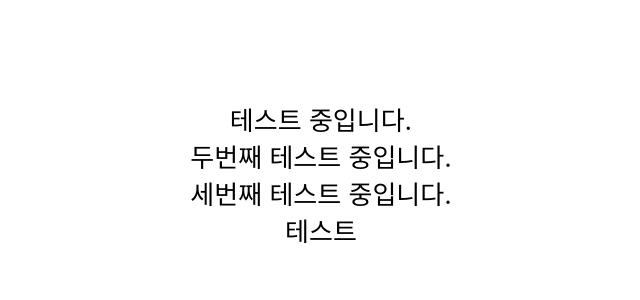
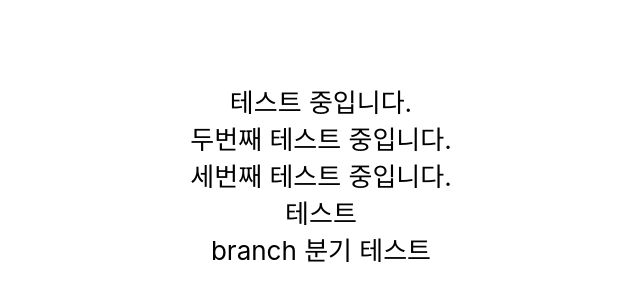
Before and after one commit to hansangho51/JoMyeong, a React (Create React App) app: page / in a window 1280 px wide. Shown: the part 226-526 px from the top of the page, without its empty margins (319-959 px from the left). Built offline with nearby package versions, Linux system fonts and the light colour scheme.

Commit message:
branch 테스트

```diff
--- a/src/App.js
+++ b/src/App.js
@@ -10,6 +10,8 @@ function App() {
         세번째 테스트 중입니다.
         <br/>
         테스트
+        <br/>
+        branch 분기 테스트
       </header>
     </div>
   );
```
